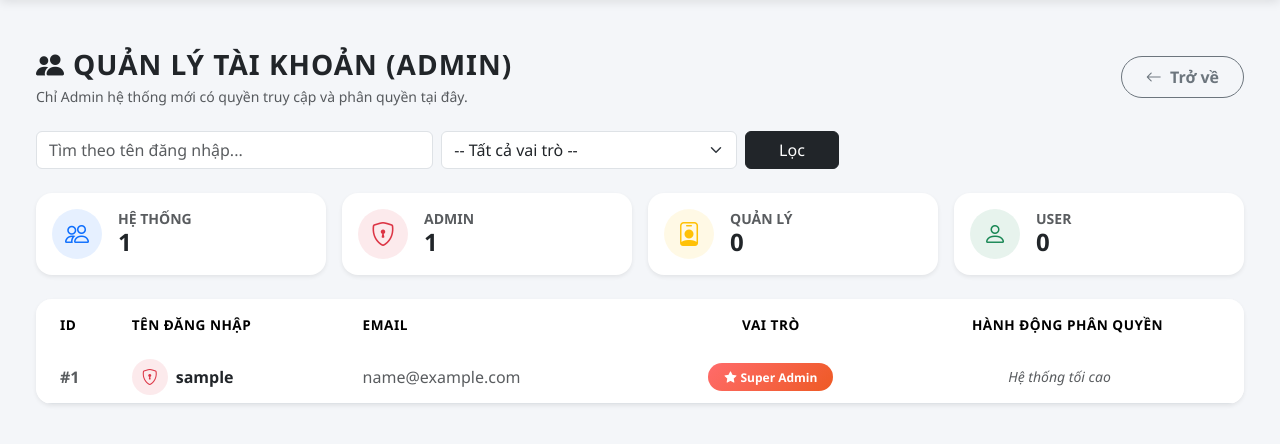
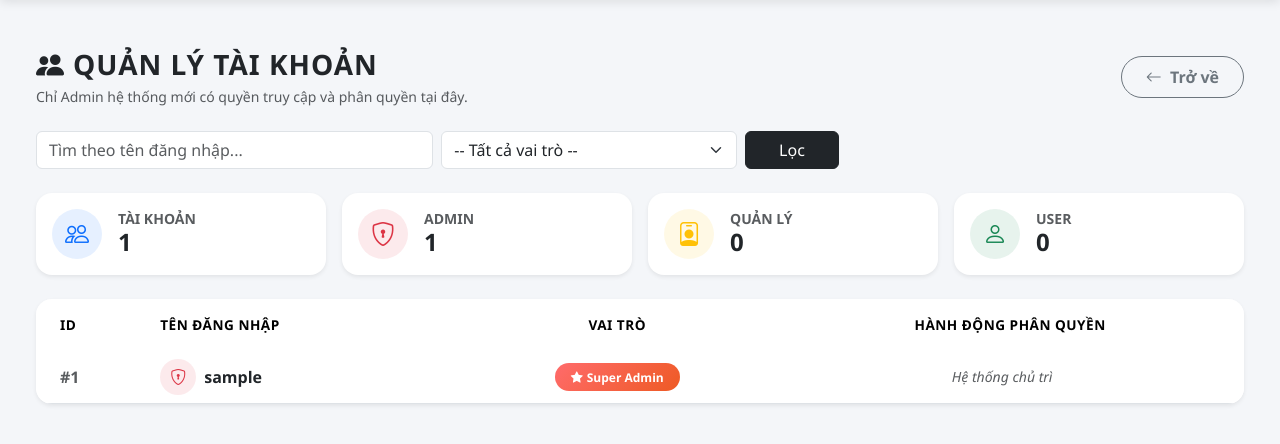
Before and after one commit to phuc05112005/PythonWeb, a Django app: page /quantri/taikhoan/ in a window 1280 px wide. Shown: the part 72-516 px from the top of the page. Run offline with Django 5.2, Linux system fonts and the light colour scheme; the visitor is signed in with stand-in values (Sample User, id 1); data comes from the database, SQL or seed files in the repository; data that the repository does not hold is empty.

Commit message:
fix phanquyen taikhoan

```diff
--- a/clothing_store/settings.py
+++ b/clothing_store/settings.py
@@ -84,7 +84,7 @@ DATABASES = {
         'ENGINE': 'django.db.backends.postgresql',
         'NAME': 'shopthoitrang',
         'USER': 'postgres',
-        'PASSWORD': '22072005',
+        'PASSWORD': '123',
         'HOST': '127.0.0.1',
         'PORT': '5432',
     }
--- a/home/Templates/admin/taikhoan/index.html
+++ b/home/Templates/admin/taikhoan/index.html
@@ -7,7 +7,7 @@
     <div class="d-flex justify-content-between align-items-center mb-4">
         <div>
             <h3 class="fw-bolder m-0 text-uppercase" style="letter-spacing: 1px;">
-                <i class="bi bi-people-fill me-2"></i>Quản Lý Tài Khoản (Admin)
+                <i class="bi bi-people-fill me-2"></i>Quản Lý Tài Khoản
             </h3>
             <p class="text-muted small mt-1 mb-0">Chỉ Admin hệ thống mới có quyền truy cập và phân quyền tại đây.</p>
         </div>
@@ -49,7 +49,7 @@
                         <i class="bi bi-people fs-4"></i>
                     </div>
                     <div>
-                        <h6 class="text-muted mb-0 small fw-bold text-uppercase">Hệ thống</h6>
+                        <h6 class="text-muted mb-0 small fw-bold text-uppercase">Tài khoản</h6>
                         <h4 class="m-0 fw-bolder text-dark">{{ tong_taikhoan }}</h4>
                     </div>
                 </div>
@@ -104,7 +104,6 @@
                     <tr class="text-secondary text-uppercase" style="font-size: 0.85rem; letter-spacing: 0.5px;">
                         <th scope="col" class="ps-4 py-3 border-0">ID</th>
                         <th scope="col" class="py-3 border-0">Tên đăng nhập</th>
-                        <th scope="col" class="py-3 border-0">Email</th>
                         <th scope="col" class="py-3 border-0 text-center">Vai Trò</th>
                         <th scope="col" class="py-3 border-0 text-center">Hành động phân quyền</th>
                     </tr>
@@ -122,8 +121,6 @@
                                 <span class="fw-bold text-dark">{{ tk.user.username }}</span>
                             </div>
                         </td>
-
-                        <td class="text-muted">{{ tk.user.email|default:"—" }}</td>
 
                         <td class="text-center">
                             {% if tk.user.is_superuser %}
@@ -146,19 +143,27 @@
                         </td>
 
                         <td class="pe-4">
-                            <div class="d-flex justify-content-center gap-2">
+                            <div class="d-flex justify-content-center gap-2 align-items-center">
                                 {% if tk.user.is_superuser %}
-                                    <span class="text-muted small fst-italic">Hệ thống tối cao</span>
+                                    <span class="text-muted small fst-italic">Hệ thống chủ trì</span>
                                 {% elif tk.user.id == request.user.id %}
                                     <span class="text-muted small fst-italic">Tài khoản của bạn</span>
                                 {% else %}
                                     <form action="{% url 'capnhatquyen' tk.user.id %}" method="POST" class="d-flex gap-1 m-0">
                                         {% csrf_token %}
-                                        <select name="quyen" class="form-select form-select-sm rounded-pill px-3" style="width: auto; font-size: 0.8rem;" onchange="this.form.submit()">
+                                        <select name="quyen" class="form-select form-select-sm rounded-pill select-role" onchange="this.form.submit()">
                                             <option value="user" {% if tk.role == 'user' %}selected{% endif %}>User</option>
                                             <option value="quanly" {% if tk.role == 'quanly' %}selected{% endif %}>Quản lý</option>
                                             <option value="admin" {% if tk.role == 'admin' %}selected{% endif %}>Admin</option>
                                         </select>
+                                    </form>
+
+                                    <form action="{% url 'xoataikhoan' tk.user.id %}" method="POST"
+                                        onsubmit="return confirm('Bạn có chắc muốn xóa tài khoản này không?');">
+                                        {% csrf_token %}
+                                        <button class="btn btn-sm btn-danger rounded-pill px-3">
+                                            <i class="bi bi-trash"></i>
+                                        </button>
                                     </form>
                                 {% endif %}
                             </div>
@@ -203,5 +208,17 @@
     .form-select-sm:hover {
         border-color: #0d6efd;
     }
+    .select-role {
+    min-width: 160px;
+    padding: 6px 2.5rem 6px 12px;
+
+    border-radius: 50px;
+    background-color: #f8f9fa;
+
+    appearance: none;
+
+    background-position: right 0.8rem center;
+    background-size: 12px;
+}
 </style>
 {% endblock main-content %}
--- a/home/Templates/layoutadmin.html
+++ b/home/Templates/layoutadmin.html
@@ -87,6 +87,8 @@
             {% endfor %}
         {% endif %}
     </div>
+    {% if messages %}
+    {% endif %}
 
     <main class="container-fluid px-4 pb-5 pt-2">
         {% block main-content %}
--- a/home/urls.py
+++ b/home/urls.py
@@ -36,4 +36,5 @@ urlpatterns = [
     path('quantri/taikhoan/', views.quanlytaikhoan, name="quanlytaikhoan"),
     path('quantri/taikhoan/capnhat/<int:user_id>/', views.capnhatquyen, name="capnhatquyen"),
     path('map/', views.map_view, name="map"),
+    path('xoataikhoan/<int:id>/', views.xoataikhoan, name='xoataikhoan'),
 ]
--- a/home/views.py
+++ b/home/views.py
@@ -4,6 +4,7 @@ from django.shortcuts import redirect
 from django.contrib.auth.forms import UserCreationForm
 from django.contrib.auth.models import User
 from functools import wraps
+from django.contrib import messages
 
 def admin_required(view_func):
     @wraps(view_func)
@@ -589,3 +590,22 @@ def capnhatquyen(request, user_id):
         except TAIKHOAN.DoesNotExist:
             messages.error(request, "Tài khoản không tồn tại!")
     return redirect('quanlytaikhoan')
+
+def xoataikhoan(request, id):
+    if request.method == "POST":
+        user = get_object_or_404(User, id=id)
+
+        # ❌ Không cho xóa chính mình
+        if user == request.user:
+            messages.error(request, "Không thể xóa tài khoản của chính bạn!")
+            return redirect('quanlytaikhoan')
+
+        # ❌ Không cho xóa super admin
+        if user.is_superuser:
+            messages.error(request, "Không thể xóa Super Admin!")
+            return redirect('quanlytaikhoan')
+
+        user.delete()
+        messages.success(request, "Xóa tài khoản thành công!")
+
+    return redirect('quanlytaikhoan')
```
